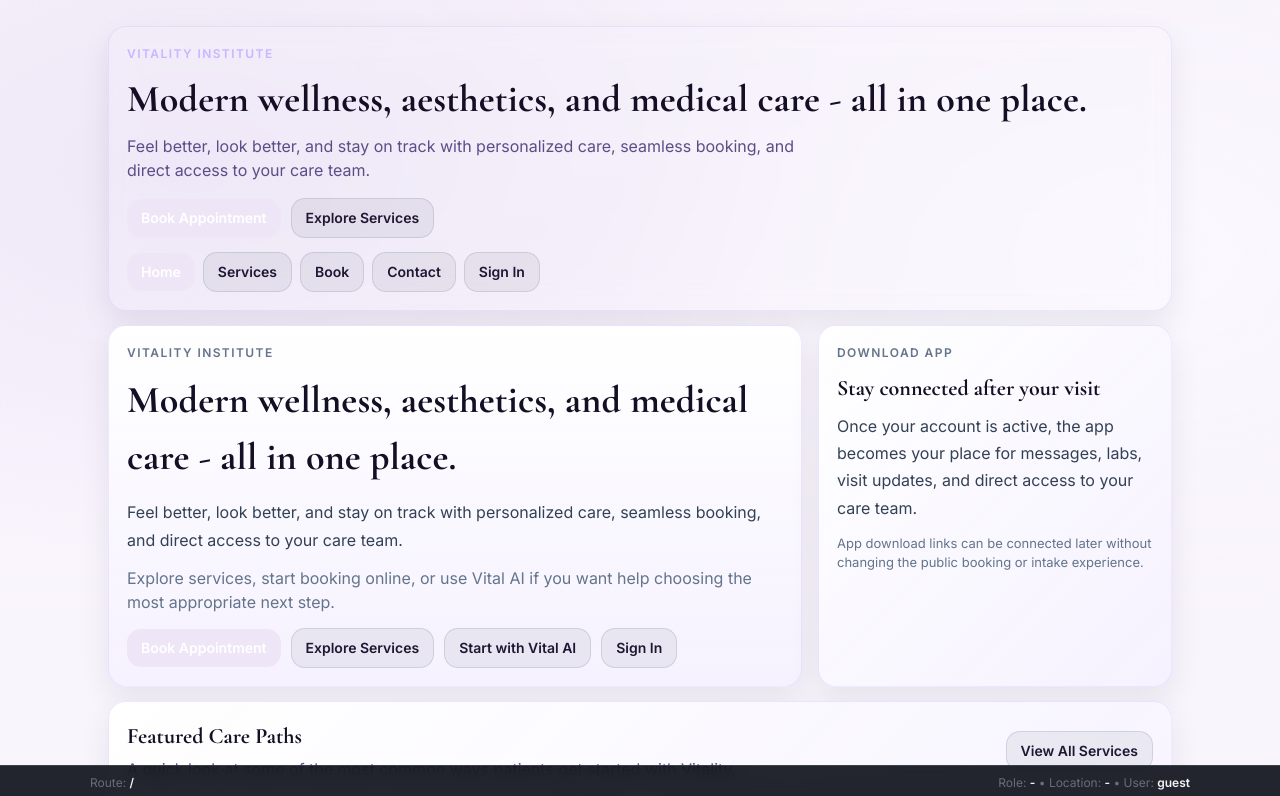
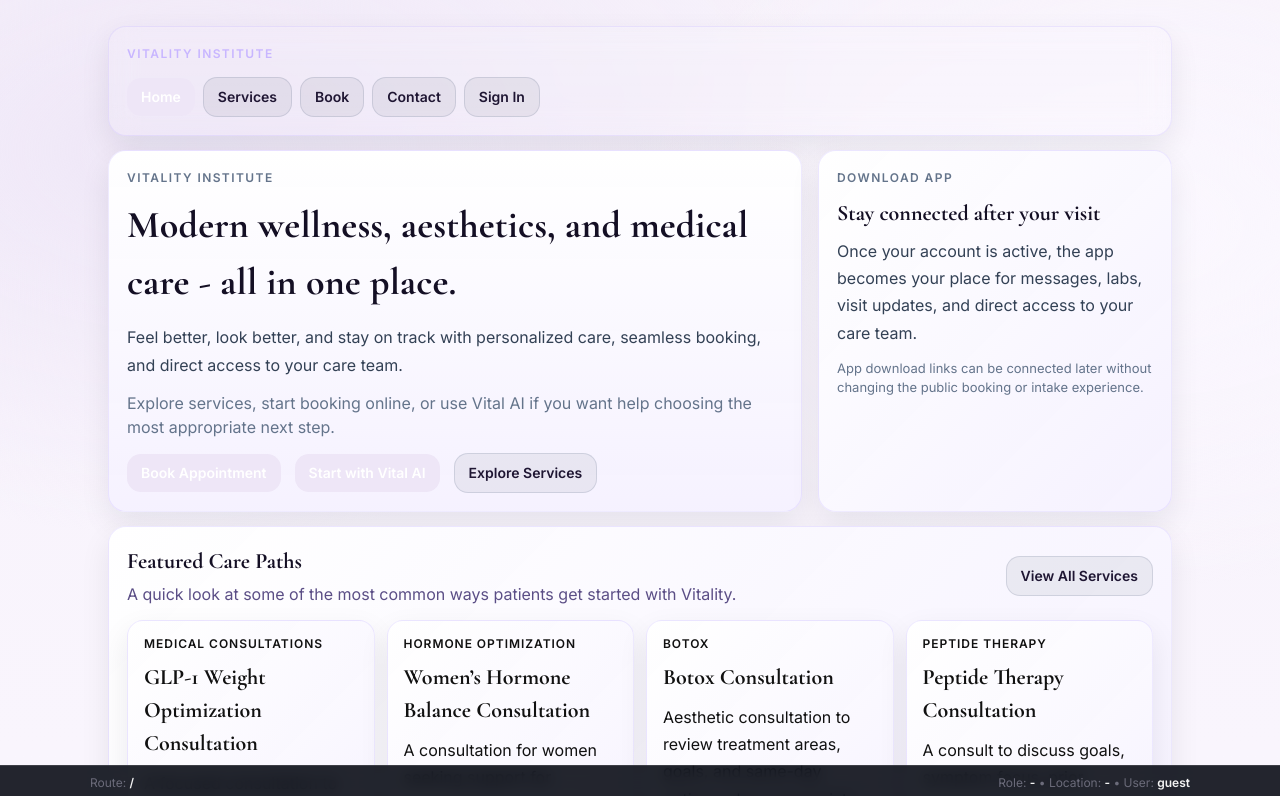
Before and after one commit to MedFlowUSA/vitality-institute-app, a React (Vite) app: page / in a window 1280 px wide. Shown: the top 796 px of the page. Built offline with nearby package versions, Linux system fonts and the light colour scheme; no server answers.

Commit message:
Billion now

```diff
--- a/src/components/public/PublicSiteLayout.tsx
+++ b/src/components/public/PublicSiteLayout.tsx
@@ -7,6 +7,7 @@ type Props = {
   children: ReactNode;
   rightAction?: ReactNode;
   backFallbackTo?: string;
+  compactHeader?: boolean;
 };
 
 const navItems = [
@@ -25,7 +26,7 @@ function getBackFallback(pathname: string) {
   return "/";
 }
 
-export default function PublicSiteLayout({ title, subtitle, children, rightAction, backFallbackTo }: Props) {
+export default function PublicSiteLayout({ title, subtitle, children, rightAction, backFallbackTo, compactHeader = false }: Props) {
   const location = useLocation();
   const navigate = useNavigate();
   const showBack = location.pathname !== "/";
@@ -49,10 +50,14 @@ export default function PublicSiteLayout({ title, subtitle, children, rightActio
                 <div style={{ fontSize: 12, fontWeight: 900, letterSpacing: ".12em", textTransform: "uppercase", color: "#C8B6FF" }}>
                   Vitality Institute
                 </div>
-                <div className="h1" style={{ marginTop: 8 }}>
-                  {title}
-                </div>
-                {subtitle ? <div className="muted" style={{ marginTop: 6, maxWidth: 680 }}>{subtitle}</div> : null}
+                {!compactHeader ? (
+                  <>
+                    <div className="h1" style={{ marginTop: 8 }}>
+                      {title}
+                    </div>
+                    {subtitle ? <div className="muted" style={{ marginTop: 6, maxWidth: 680 }}>{subtitle}</div> : null}
+                  </>
+                ) : null}
               </Link>
             </div>
 
--- a/src/pages/PublicLandingSimplified.tsx
+++ b/src/pages/PublicLandingSimplified.tsx
@@ -12,18 +12,8 @@ export default function PublicLandingSimplified() {
 
   return (
     <PublicSiteLayout
-      title="Modern wellness, aesthetics, and medical care - all in one place."
-      subtitle="Feel better, look better, and stay on track with personalized care, seamless booking, and direct access to your care team."
-      rightAction={
-        <div className="row" style={{ gap: 10, flexWrap: "wrap" }}>
-          <Link to="/book" className="btn btn-primary">
-            Book Appointment
-          </Link>
-          <Link to="/services" className="btn btn-ghost">
-            Explore Services
-          </Link>
-        </div>
-      }
+      title="Vitality Institute"
+      compactHeader
     >
       <div className="row" style={{ gap: 16, flexWrap: "wrap", alignItems: "stretch" }}>
         <div
@@ -56,18 +46,15 @@ export default function PublicLandingSimplified() {
 
           <div className="space" />
 
-          <div className="row" style={{ gap: 10, flexWrap: "wrap" }}>
+          <div className="row" style={{ gap: 14, flexWrap: "wrap", alignItems: "center" }}>
             <Link to="/book" className="btn btn-primary">
               Book Appointment
             </Link>
+            <Link to="/vital-ai" className="btn btn-primary">
+              Start with Vital AI
+            </Link>
             <Link to="/services" className="btn btn-ghost">
               Explore Services
-            </Link>
-            <Link to="/vital-ai" className="btn btn-ghost">
-              Start with Vital AI
-            </Link>
-            <Link to="/login" className="btn btn-ghost">
-              Sign In
             </Link>
           </div>
         </div>
```
Also changed, not shown: 1 other file (tests, documents, lock files or other folders).
